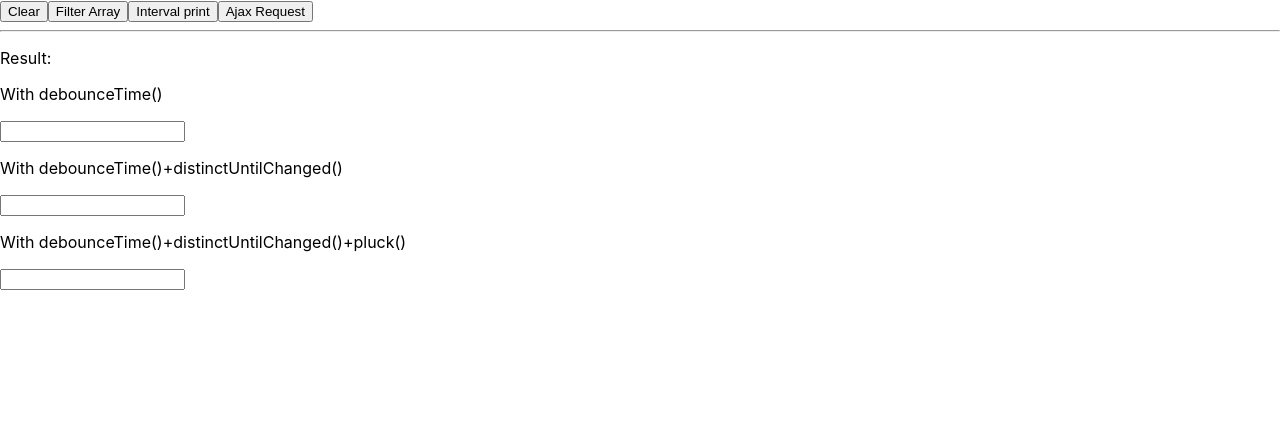
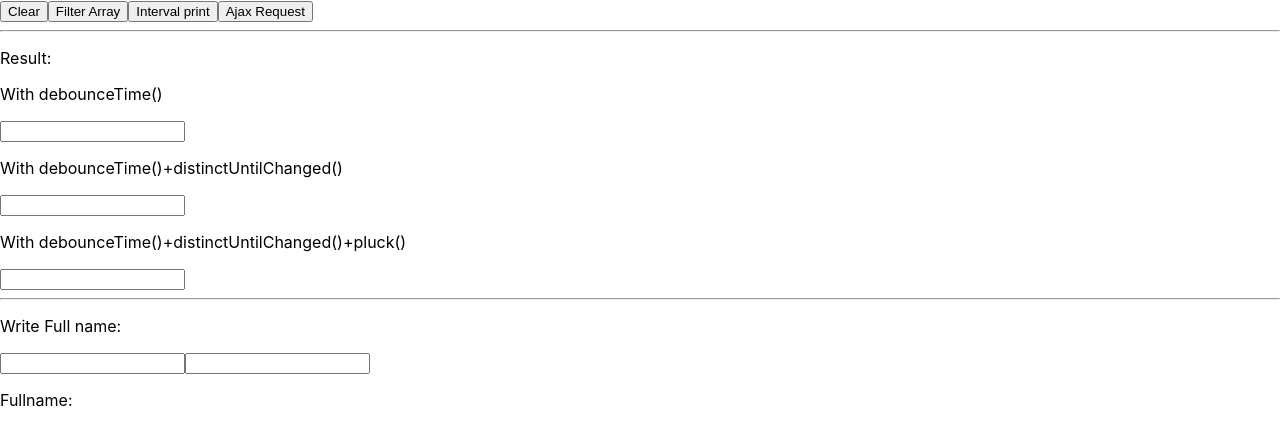
Before and after one commit to AmanAzim/RxJs, a React (Create React App) app: page / in a window 1280 px wide. Shown: the top 446 px of the page. Built offline with nearby package versions, Linux system fonts and the light colour scheme.

Commit message:
"mergeMap"

```diff
--- a/src/components/observable1st.js
+++ b/src/components/observable1st.js
@@ -1,14 +1,21 @@
 import React, {Component} from 'react';
 import {Observable, Observer, interval, Subject, of, from} from 'rxjs';//It converts static deta into Observables
-import {map, filter, scan, throttleTime, debounceTime, distinctUntilChanged, reduce, pluck} from 'rxjs/operators';//
+import {map, filter, scan, throttleTime, debounceTime, distinctUntilChanged, reduce, pluck, mergeMap} from 'rxjs/operators';//
 
 class Observable1St extends Component {
 
     constructor(props){
         super(props);
+
         this.subject1=new Subject();// so that we can use debounceTime
         this.subject2=new Subject();
         this.subject3=new Subject();
+
+        this.state={
+            firstName:'',
+            lastName:'',
+            fullname:''
+        }
     }
 
     my1stObservable=()=>{
@@ -87,8 +94,23 @@ class Observable1St extends Component {
     };
     usePluck=(event)=>{
        this.subject3.next(event);
+       this.subject3.pipe(pluck('target', 'value'),debounceTime(2000), distinctUntilChanged()).subscribe((value => console.log(value)))
+    };
+    useMergeMap=(event)=>{
+        if(event.target.name==='fn'){
+            this.setState({firstName:event.target.value}, ()=>{
+                this.subject1.next(this.state.firstName);
+            });
+        }
+        if(event.target.name==='ln'){
+            this.setState({lastName:event.target.value}, ()=>{
+                this.subject2.next(this.state.lastName);
+            });
+        }
 
-       this.subject3.pipe(pluck('target', 'value'),debounceTime(2000), distinctUntilChanged()).subscribe((value => console.log(value)))
+        this.subject1.pipe(mergeMap(value1=>{
+            return this.subject2.pipe(map(value2=>value1+' '+value2))
+        })).subscribe((fullname)=>{this.setState({fullname:fullname})})
     };
 
 
@@ -108,7 +130,12 @@ class Observable1St extends Component {
                 <p>With debounceTime()+distinctUntilChanged()</p>
                 <input type="text" onChange={(e)=>this.onInputDebounceTime_distinctUntilChanged(e)}/>
                 <p>With debounceTime()+distinctUntilChanged()+pluck()</p>
-                <input type="text" onChange={(e)=>this.usePluck(e)}/>
+                <input type="text" onChange={this.usePluck}/>
+                <hr/>
+                <p>Write Full name:</p>
+                <input type="text" name="fn" onChange={this.useMergeMap}/>
+                <input type="text" name="ln" onChange={this.useMergeMap}/>
+                <p>Fullname:{this.state.fullname}</p>
             </div>
         );
     }
```
